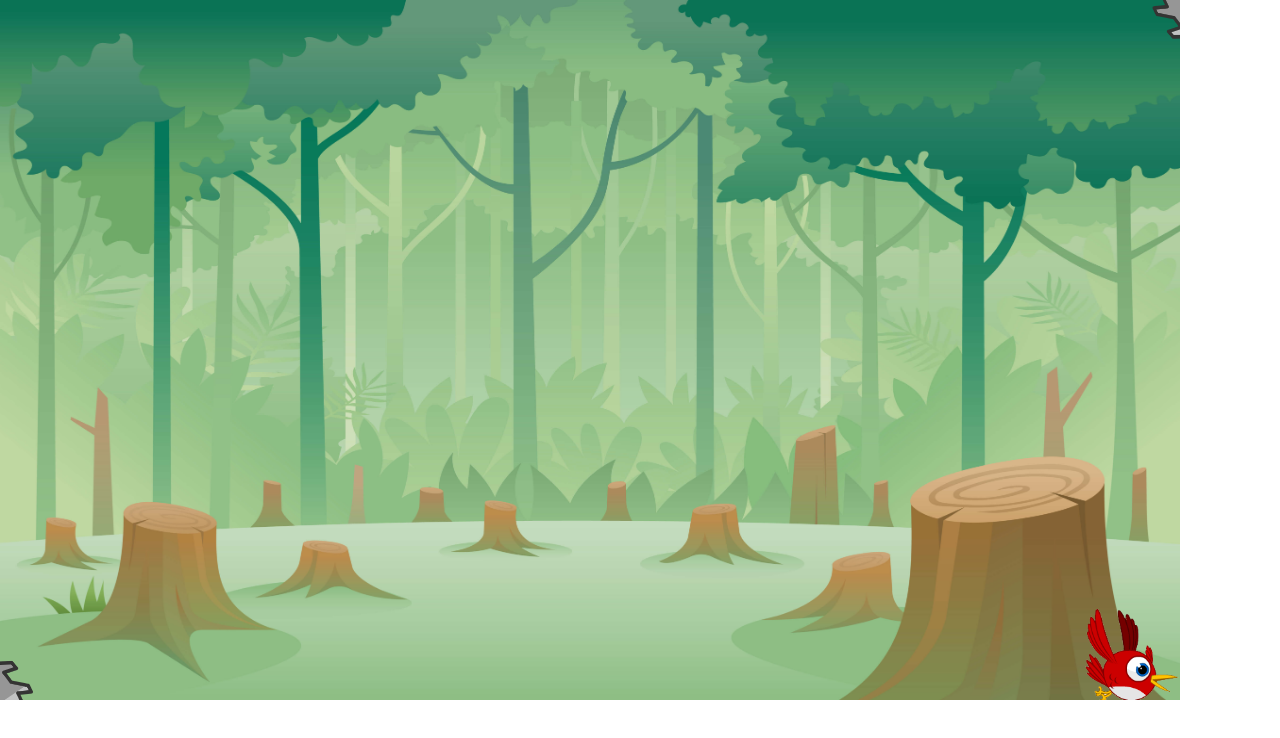
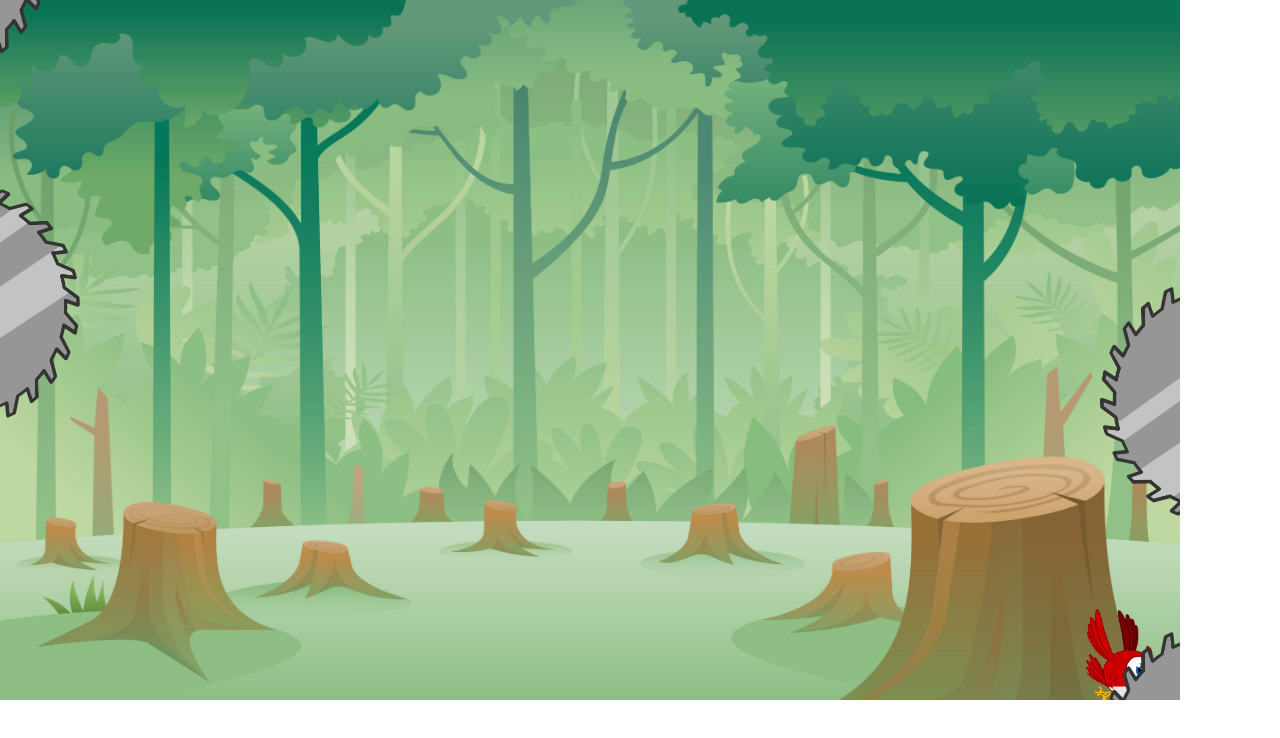
Before and after one commit to fly-to-survive/fly-to-survive, a plain HTML site: page index.html in a window 1280 px wide. Drawn offline with Linux system fonts and the light colour scheme.

Commit message:
Four chainsaws and their respective movements finished

```diff
--- a/index.html
+++ b/index.html
@@ -19,6 +19,8 @@
     <script src="./js/player.js"></script>
     <script src="./js/chainsaw.js"></script>
     <script src="./js/chainsawUp.js"></script>
+    <script src="./js/chainsawL.js"></script>
+    <script src="./js/chainsawR.js"></script>
     <script src="./js/background.js"></script>
     <script src="./js/game.js"></script>
     <script src="./js/index.js"></script>
--- a/js/chainsaw.js
+++ b/js/chainsaw.js
@@ -10,7 +10,7 @@ class Chainsaw {
     this.image = new Image();
     this.image.src = "./images/saw-blade.png";
 
-    this.velX = 5;
+    this.velX = 10;
     this.left = true;
   }
 
--- /dev/null
+++ b/js/chainsawL.js
@@ -0,0 +1,40 @@
+class ChainsawL {
+    constructor(ctx, gameWidth, gameHeight) {
+      this.ctx = ctx;
+      this.gameW = gameWidth;
+      this.gameH = gameHeight;
+      this.width = 250;
+      this.height = this.width;
+      this.posX = 0 - 170;
+      this.posY = 0 - this.height;
+      this.image = new Image();
+      this.image.src = "./images/saw-blade.png";
+
+      this.velY = 5;
+      this.left = true;
+    }
+
+    draw() {
+      this.ctx.drawImage(
+        this.image,
+        this.posX,
+        this.posY,
+        this.width,
+        this.height
+      );
+
+      this.move();
+    }
+
+    move() {
+      if (this.left && this.posY >= 0 - this.height) {
+        this.posY -= this.velY;
+      } else if (this.left && this.posY < 0) {
+        this.left = false;
+      } else if (!this.left && this.posY < this.gameH) {
+        this.posY += this.velY;
+      } else {
+        this.left = true;
+      }
+    }
+  }
--- /dev/null
+++ b/js/chainsawR.js
@@ -0,0 +1,40 @@
+class ChainsawR {
+    constructor(ctx, gameWidth, gameHeight) {
+      this.ctx = ctx;
+      this.gameW = gameWidth;
+      this.gameH = gameHeight;
+      this.width = 250;
+      this.height = this.width;
+      this.posX = gameWidth - 80;
+      this.posY = gameHeight;
+      this.image = new Image();
+      this.image.src = "./images/saw-blade.png";
+
+      this.velY = 5;
+      this.left = true;
+    }
+
+    draw() {
+      this.ctx.drawImage(
+        this.image,
+        this.posX,
+        this.posY,
+        this.width,
+        this.height
+      );
+
+      this.move();
+    }
+
+    move() {
+      if (this.left && this.posY >= 0 - this.height) {
+        this.posY -= this.velY;
+      } else if (this.left && this.posY < 0) {
+        this.left = false;
+      } else if (!this.left && this.posY < this.gameH) {
+        this.posY += this.velY;
+      } else {
+        this.left = true;
+      }
+    }
+  }
--- a/js/chainsawUp.js
+++ b/js/chainsawUp.js
@@ -10,7 +10,7 @@ class ChainsawUp {
     this.image = new Image();
     this.image.src = "./images/saw-blade.png";
 
-    this.velX = 5;
+    this.velX = 10;
     this.left = true;
   }
 
--- a/js/game.js
+++ b/js/game.js
@@ -11,6 +11,8 @@ const Game = {
   music: undefined,
   chainsawDown: undefined,
   chainsawUp: undefined,
+  chainsawL: undefined,
+  chainsawR: undefined,
 
   key: {
     SPACE: 32,
@@ -62,10 +64,11 @@ const Game = {
     //4. Music
     this.music = new Audio("./music/test-music.mp3");
     this.music.volume = 0.2;
-    //3. Create chainsaw
+    //3. Create chainsaws
     this.chainsawDown = new Chainsaw(this.ctx,this.width, this.height);
-    //4. Create chainsaw Up
     this.chainsawUp = new ChainsawUp(this.ctx,this.width, this.height);
+    this.chainsawL = new ChainsawL(this.ctx,this.width, this.height);
+    this.chainsawR = new ChainsawR(this.ctx,this.width, this.height);
   },
 
   drawAll() {
@@ -76,6 +79,8 @@ const Game = {
     //3. Draw chainsaws array
     this.chainsawDown.draw();
     this.chainsawUp.draw();
+    this.chainsawL.draw();
+    this.chainsawR.draw();
   },
 
   clear() {
```
